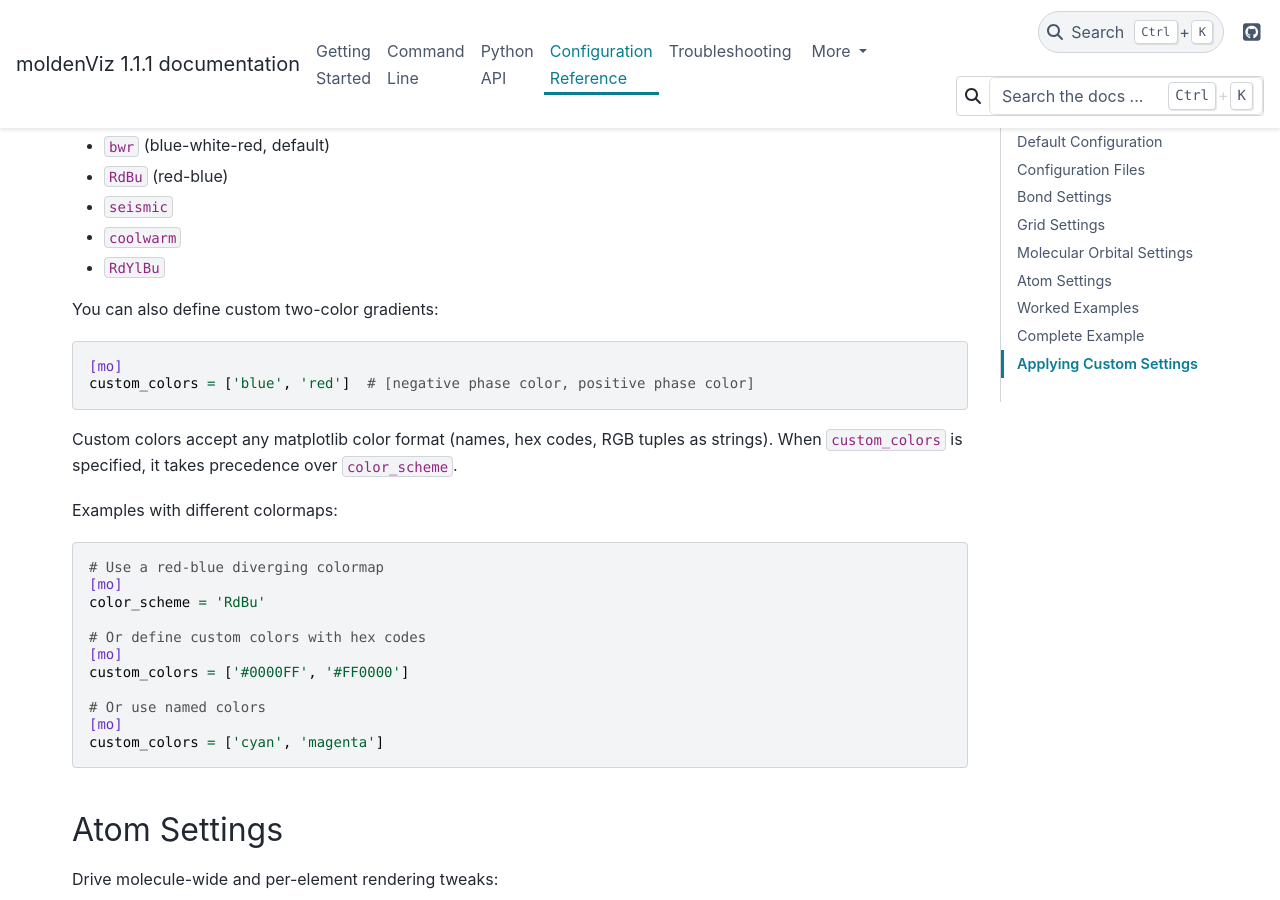
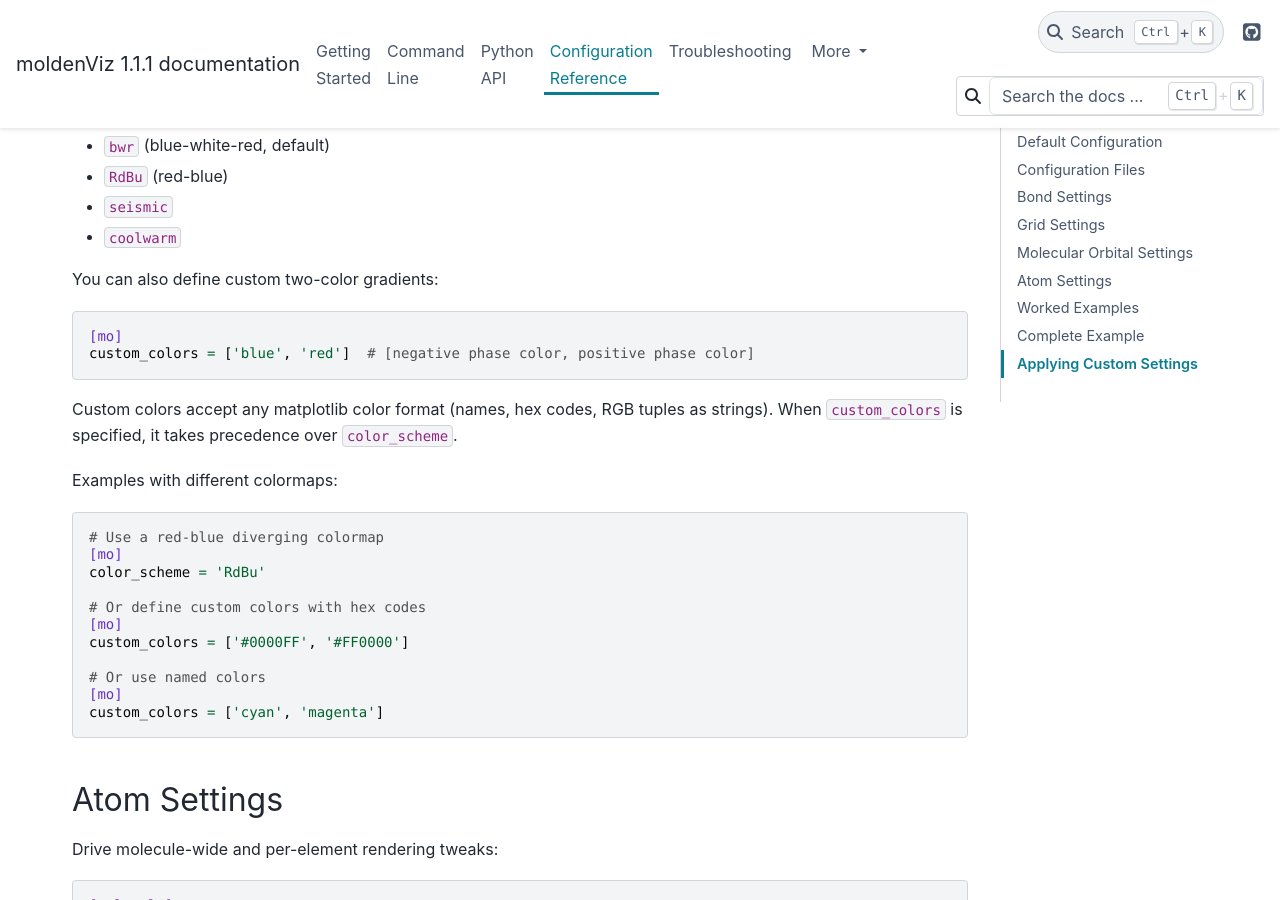
Before and after one commit to Faria22/moldenViz, a Sphinx documentation site: the page built from docs/source/configuration.rst, in a window 1280 px wide and 900 px high, scrolled down 2005 px. Built offline with Sphinx 7.4.7 and the PyData theme 0.15.4, drawn with Linux system fonts in a browser that asks for light colours.

Commit message:
Remove RdYlBu from colormap suggestions
Co-authored-by: Faria22 <65261523+Faria22@users.noreply.github.com>

```diff
--- a/docs/source/configuration.rst
+++ b/docs/source/configuration.rst
@@ -93,7 +93,6 @@ The ``color_scheme`` option accepts any valid matplotlib colormap name. Divergin
 - ``RdBu`` (red-blue)
 - ``seismic``
 - ``coolwarm``
-- ``RdYlBu``
 
 You can also define custom two-color gradients:
 
```
